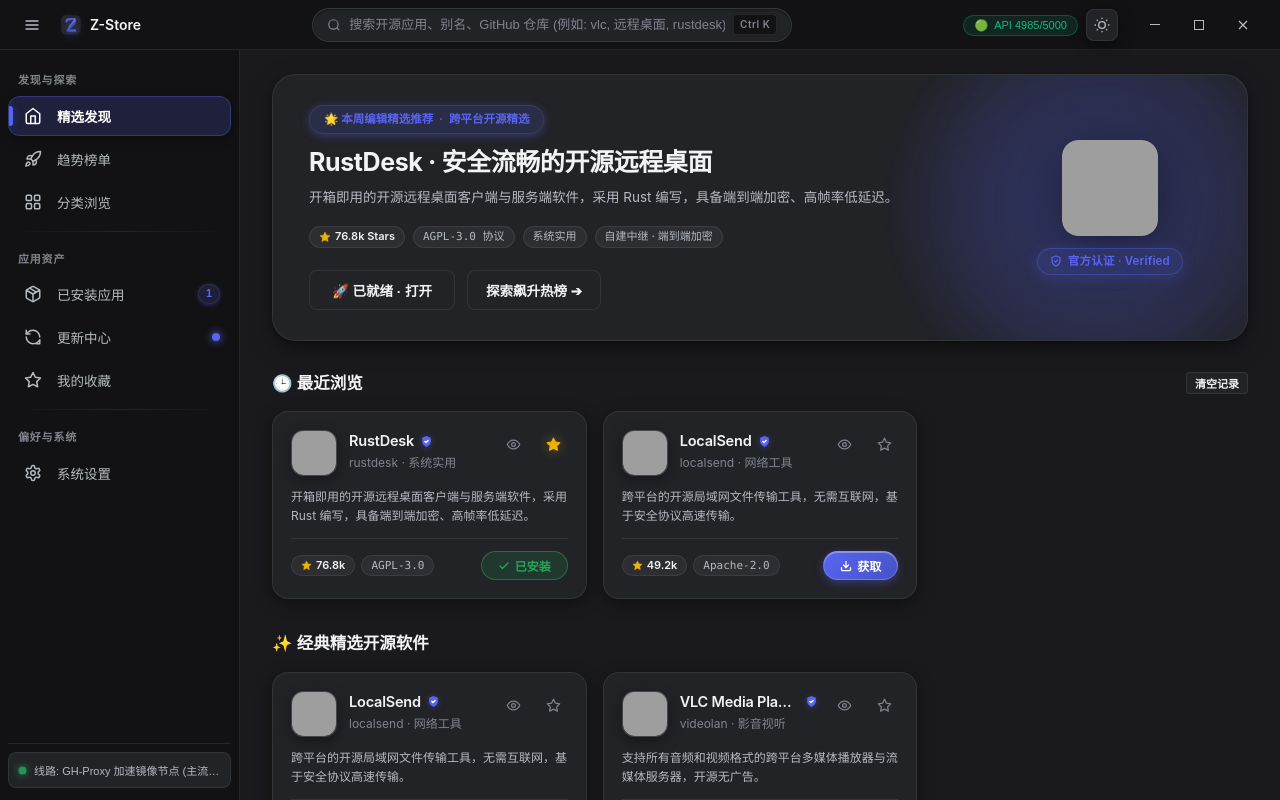
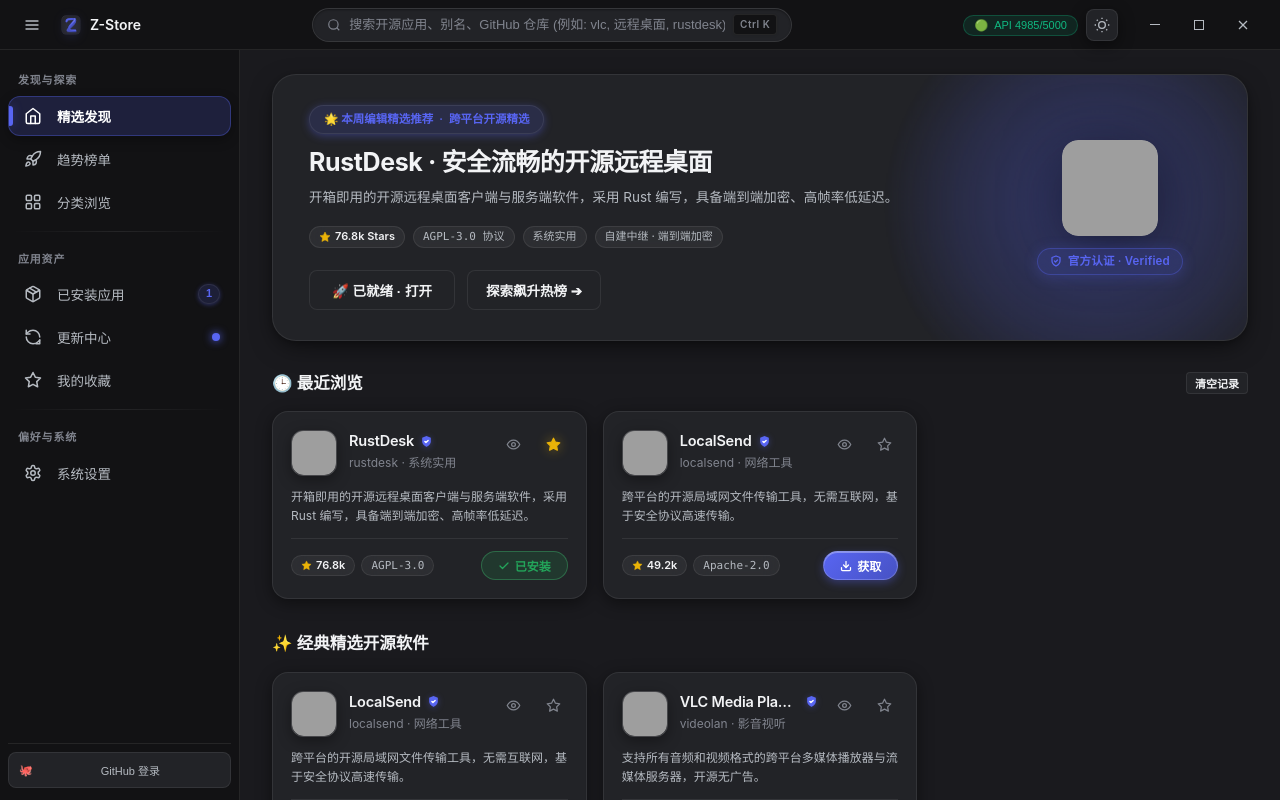
Before and after one commit to superMC5657/z-store, a React (Vite) app: page / in a window 1280 px wide. Built offline with nearby package versions, Linux system fonts and the light colour scheme; grey boxes are pictures that could not be loaded.

Commit message:
feat(oauth): 侧栏登录胶囊与授权轮询容错
Ultraworked with [Sisyphus](https://github.com/code-yeongyu/oh-my-openagent)

Co-authored-by: Sisyphus <clio-agent@sisyphuslabs.ai>

```diff
--- a/src/App.tsx
+++ b/src/App.tsx
@@ -827,18 +827,6 @@
     setUpdates(loadedUpdates);
   };
 
-  // Mirror Cycling
-  const handleCycleMirror = async () => {
-    const updated = await api.getMirrorStatus();
-    const active = updated.find((m) => m.is_active);
-    const hasCustom = updated.some((m) => m.id === 'custom' && m.base_url);
-    if (active?.id === 'direct' && hasCustom) {
-      await handleSelectMirror('custom');
-    } else {
-      await handleSelectMirror('direct');
-    }
-  };
-
   const handleSelectMirror = async (mirrorId: string) => {
     await api.switchMirror(mirrorId);
     const updated = await api.getMirrorStatus();
@@ -892,12 +880,13 @@
     [installedApps]
   );
 
-  const activeMirror = mirrors.find((m) => m.is_active);
-  const activeMirrorName = activeMirror
-    ? activeMirror.id === 'direct'
-      ? '官方直连'
-      : activeMirror.name
-    : '官方直连';
+  // 跳转设置页 GitHub 账号区（侧栏登录胶囊入口）
+  const handleOpenAccountSettings = () => {
+    setCurrentView('settings');
+    setTimeout(() => {
+      document.getElementById('settings-account')?.scrollIntoView({ behavior: 'smooth', block: 'center' });
+    }, 120);
+  };
 
   return (
     <div className="app-window">
@@ -930,8 +919,7 @@
           onSelectView={setCurrentView}
           installedCount={installedApps.length}
           hasUpdates={updates.length > 0 || watchNotifications.length > 0}
-          activeMirrorName={activeMirrorName}
-          onCycleMirror={handleCycleMirror}
+          onOpenAccount={handleOpenAccountSettings}
           isCollapsed={isSidebarCollapsed}
         />
 
--- a/src/components/OAuthAccountCard.tsx
+++ b/src/components/OAuthAccountCard.tsx
@@ -1,7 +1,4 @@
-// FR-7: GitHub 账号（OAuth Device Flow）卡片
-// IPCs: oauth_device_start / oauth_device_poll / get_oauth_user / oauth_logout
-// Rust 侧并发实现中；所有调用 try/catch，后端未就绪时内联提示、不阻塞。
-// 登录成功后派发 `zstore:oauth-changed`，App 根组件据此刷新详情弹窗的标星门控。
+// GitHub 账号卡片（OAuth Device Flow）：登录态、轮询、退出，变更派发 zstore:oauth-changed。
 import React, { useEffect, useRef, useState } from 'react';
 import { OAuthUser } from '../types';
 import { api } from '../services/api';
@@ -23,6 +20,8 @@
   const [error, setError] = useState<string | null>(null);
   const [copied, setCopied] = useState(false);
   const pollTimerRef = useRef<ReturnType<typeof setTimeout> | null>(null);
+  // 连续轮询网络失败计数：抖动不断会话，攒够次数才停（用户码保留展示）
+  const pollFailRef = useRef(0);
 
   const loadUser = async () => {
     setIsLoadingUser(true);
@@ -63,6 +62,7 @@
       }
       try {
         const res = await api.oauthDevicePoll(deviceCode);
+        pollFailRef.current = 0;
         if (res.status === 'complete') {
           stopPolling();
           setSession(null);
@@ -82,9 +82,16 @@
           schedulePoll(deviceCode, deadline, intervalMs);
         }
       } catch (e) {
-        stopPolling();
-        setSession(null);
-        setError(`授权轮询失败: ${String(e)}`);
+        // 轮询只是查状态，网络抖动不断会话：提示后继续下一轮；
+        // 连续多次失败才停，且保留用户码展示，用户可检查网络后重来。
+        pollFailRef.current += 1;
+        if (pollFailRef.current >= 10) {
+          stopPolling();
+          setError('网络多次失败，已停止轮询；用户码仍在有效期内，可检查网络后取消重来');
+          return;
+        }
+        setError(`网络波动，自动重试中 (${pollFailRef.current})：${String(e).slice(0, 80)}`);
+        schedulePoll(deviceCode, deadline, intervalMs);
       }
     }, intervalMs);
   };
@@ -92,18 +99,26 @@
   const handleLogin = async () => {
     setIsStarting(true);
     setError(null);
+    pollFailRef.current = 0;
     try {
       const res = await api.oauthDeviceStart();
       const deadline = Date.now() + res.expires_in * 1000;
       const intervalMs = Math.max(1000, res.interval * 1000);
+      const verificationUri = res.verification_uri_complete || res.verification_uri;
       setSession({
         deviceCode: res.device_code,
         userCode: res.user_code,
-        verificationUri: res.verification_uri_complete || res.verification_uri,
+        verificationUri,
         deadline,
         intervalMs,
       });
       schedulePoll(res.device_code, deadline, intervalMs);
+      // 成功即自动拉起浏览器授权页；失败也不阻塞，卡片上仍保留手动按钮
+      try {
+        await api.openUrl(verificationUri);
+      } catch {
+        // ignore：用户可点「前往授权页」手动打开
+      }
     } catch (e) {
       setError(`发起登录失败: ${String(e)}`);
     } finally {
@@ -113,6 +128,7 @@
 
   const handleCancelSession = () => {
     stopPolling();
+    pollFailRef.current = 0;
     setSession(null);
     setError(null);
   };
@@ -146,7 +162,7 @@
         <div className="settings-row-info">
           <span style={{ fontWeight: 600 }}>🐙 GitHub 账号</span>
           <span className="settings-row-desc">
-            {user ? '已完成 OAuth 授权，可使用标星同步与问题反馈' : '登录后可对应用标星（★），并直达仓库提交问题反馈'}
+            {user ? '已登录，可标星与提交反馈' : '登录后可标星（★）与提交反馈'}
           </span>
         </div>
         {isLoadingUser ? (
@@ -203,7 +219,7 @@
             gap: '10px',
           }}
         >
-          <span style={{ fontSize: '13px', fontWeight: 600 }}>在浏览器中完成授权（正在自动轮询，请勿关闭）</span>
+          <span style={{ fontSize: '13px', fontWeight: 600 }}>在浏览器完成授权（自动轮询中）</span>
           <div style={{ display: 'flex', alignItems: 'center', gap: '10px', flexWrap: 'wrap' }}>
             <code
               style={{
--- a/src/components/Sidebar.tsx
+++ b/src/components/Sidebar.tsx
@@ -1,13 +1,13 @@
-import React from 'react';
-import { ViewType } from '../types';
+import React, { useEffect, useState } from 'react';
+import { OAuthUser, ViewType } from '../types';
+import { api } from '../services/api';
 
 interface SidebarProps {
   currentView: ViewType;
   onSelectView: (view: ViewType) => void;
   installedCount: number;
   hasUpdates: boolean;
-  activeMirrorName: string;
-  onCycleMirror: () => void;
+  onOpenAccount: () => void;
   isCollapsed?: boolean;
 }
 
@@ -24,10 +24,29 @@
   onSelectView,
   installedCount,
   hasUpdates,
-  activeMirrorName,
-  onCycleMirror,
+  onOpenAccount,
   isCollapsed = false,
 }) => {
+  const [oauthUser, setOauthUser] = useState<OAuthUser | null>(null);
+
+  useEffect(() => {
+    let cancelled = false;
+    const load = () => {
+      api.getOAuthUser().then((u) => {
+        if (!cancelled) setOauthUser(u);
+      }).catch(() => {
+        if (!cancelled) setOauthUser(null);
+      });
+    };
+    load();
+    window.addEventListener('zstore:oauth-changed', load);
+    window.addEventListener('zstore:data-imported', load);
+    return () => {
+      cancelled = true;
+      window.removeEventListener('zstore:oauth-changed', load);
+      window.removeEventListener('zstore:data-imported', load);
+    };
+  }, []);
   const navItems: NavItemConfig[] = [
     // Group 1: 发现与探索
     {
@@ -202,16 +221,37 @@
         );
       })}
 
-      {/* Bottom Network Mirror Status Capsule */}
+      {/* Bottom GitHub Account Capsule */}
       <div className="sidebar-footer">
         <button
           className="network-pill"
-          onClick={onCycleMirror}
-          title={`当前加速节点: ${activeMirrorName} (点击切换)`}
-          aria-label={`当前加速节点: ${activeMirrorName}`}
+          onClick={onOpenAccount}
+          title={oauthUser ? `GitHub 已登录: ${oauthUser.login} (点击管理)` : '登录 GitHub（标星与高配额）'}
+          aria-label={oauthUser ? `GitHub 已登录: ${oauthUser.login}` : '登录 GitHub'}
         >
-          <span className="status-dot" />
-          <span className="network-pill-text">线路: {activeMirrorName}</span>
+          {oauthUser ? (
+            <>
+              {oauthUser.avatar_url ? (
+                <img
+                  src={oauthUser.avatar_url}
+                  alt={oauthUser.login}
+                  style={{ width: '18px', height: '18px', borderRadius: '50%' }}
+                />
+              ) : (
+                <span className="status-dot" />
+              )}
+              {!isCollapsed && (
+                <span className="network-pill-text">
+                  {oauthUser.login.length > 14 ? `${oauthUser.login.slice(0, 13)}…` : oauthUser.login}
+                </span>
+              )}
+            </>
+          ) : (
+            <>
+              <span aria-hidden="true">🐙</span>
+              {!isCollapsed && <span className="network-pill-text">GitHub 登录</span>}
+            </>
+          )}
         </button>
       </div>
     </aside>
```
